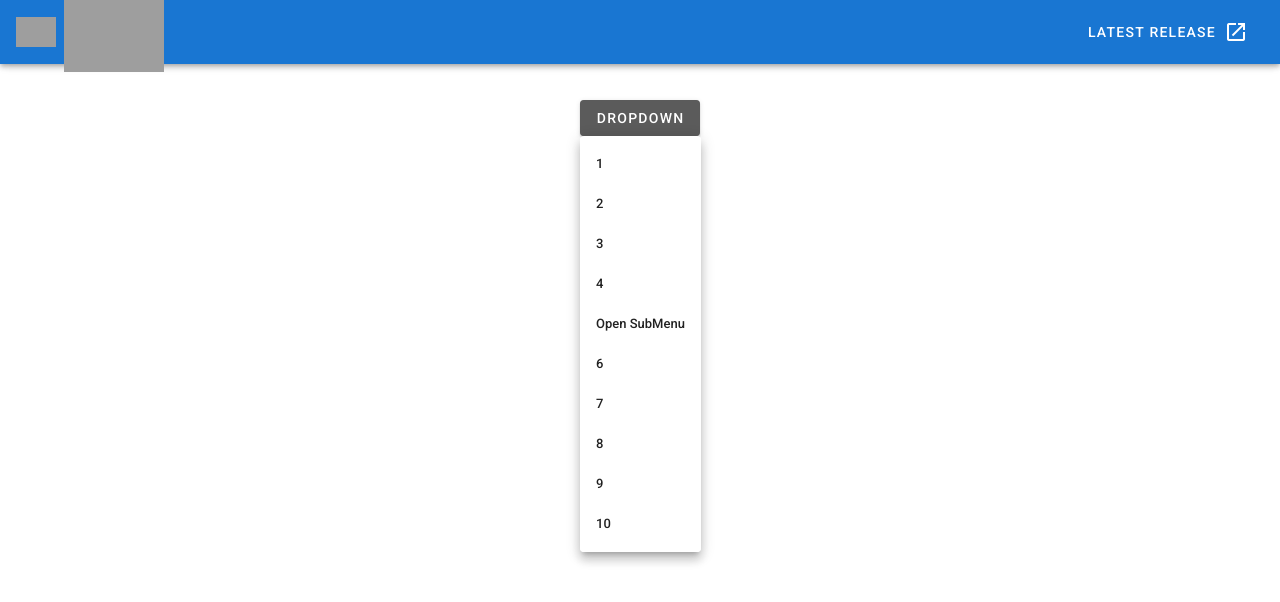
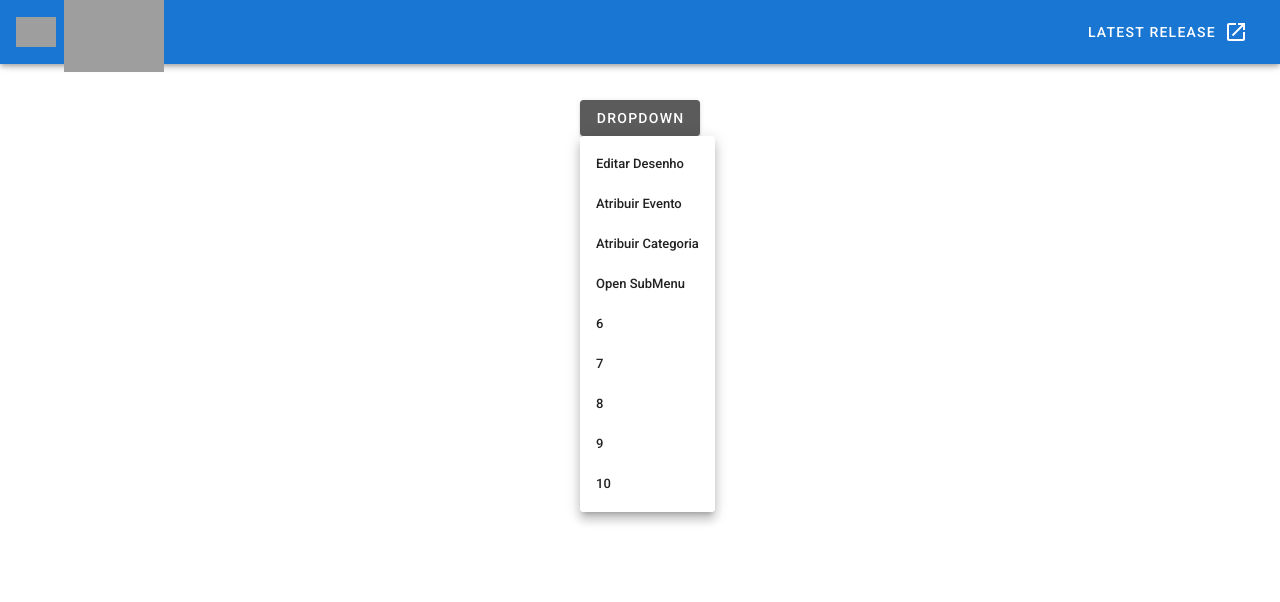
Before and after one commit to filipanselmo11/v-menu-app-2, a Vue app: page / in a window 1280 px wide. Both pictures are taken after a click on the button "DROPDOWN". Shown: the top 602 px of the page. Built offline with nearby package versions, Linux system fonts and the light colour scheme; grey boxes are pictures that could not be loaded.

Commit message:
Menu COmponente

```diff
--- a/src/components/MenuComponent.vue
+++ b/src/components/MenuComponent.vue
@@ -6,8 +6,8 @@
           <v-btn primary dark v-on="on" v-bind="attrs"> Dropdown </v-btn>
         </template>
         <v-list dense>
-          <v-list-item v-for="i in 4" :key="i">
-            <v-list-item-title>{{ i }}</v-list-item-title>
+          <v-list-item v-for="(item, index) in items" :key="index">
+            <v-list-item-title>{{ item.title }}</v-list-item-title>
           </v-list-item>
 
           <v-menu offset-x open-on-hover>
@@ -33,7 +33,15 @@
 </template>
 
 <script>
-export default {};
+export default {
+  data: () => ({
+    items: [
+      { title: "Editar Desenho" },
+      { title: "Atribuir Evento" },
+      { title: "Atribuir Categoria" },
+    ],
+  }),
+};
 </script>
 
 <style>
```
